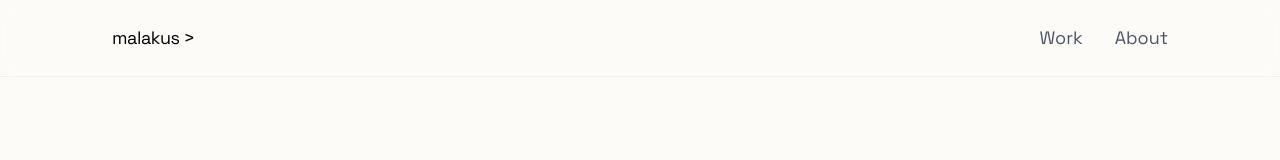
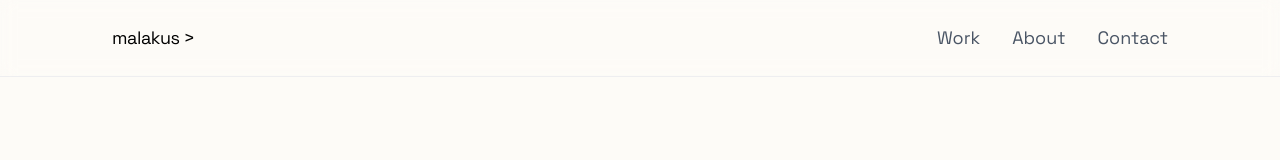
Before and after one commit to malakus4/portfolio-react, a React (Vite) app: page / in a window 1280 px wide. Shown: the top 160 px of the page. Built offline with nearby package versions, Linux system fonts and the light colour scheme.

Commit message:
feat: add Contact pacg and configure Route

```diff
--- a/src/App.jsx
+++ b/src/App.jsx
@@ -1,43 +1,38 @@
-
-import { Route, Routes } from 'react-router-dom'
-import MainLayout from './layouts/MainLayout.jsx'
-import Home from './pages/Home.jsx'
-import Work from './pages/Work.jsx'
-import WorkDetail from './pages/WorkDetail.jsx'
-import About from './pages/About.jsx'
-import NotFound from './pages/NotFound.jsx'
+import { Route, Routes } from "react-router-dom";
+import MainLayout from "./layouts/MainLayout.jsx";
+import Home from "./pages/Home.jsx";
+import Work from "./pages/Work.jsx";
+import WorkDetail from "./pages/WorkDetail.jsx";
+import About from "./pages/About.jsx";
+import NotFound from "./pages/NotFound.jsx";
+import Contact from "./pages/Contact.jsx";
 
 function App() {
-
   return (
     <>
-
-    <Routes>
-
+      <Routes>
         {/* Main Layout route */}
 
-      <Route element={ <MainLayout/> }>
-
-          <Route path='/'  element={ <Home/> }/>
+        <Route element={<MainLayout />}>
+          <Route path="/" element={<Home />} />
 
           {/* route for Work page */}
-          <Route path='/work'  element={ <Work/> }/>
-          <Route path='/work/:slug'  element={ <WorkDetail/> }/>
+          <Route path="/work" element={<Work />} />
+          <Route path="/work/:slug" element={<WorkDetail />} />
 
-           {/* route for About page */}
-          <Route path='/about'  element={ <About/> }/>
+          {/* route for About page */}
+          <Route path="/about" element={<About />} />
 
+          {/* Contact page route */}
+          <Route path="/contact" element={<Contact />} />
+        </Route>
 
-      </Route>
+        {/* 404 page route */}
 
-       {/* 404 page route */}
-
-        <Route path="*"   element={ <NotFound/> }/>
-
-    </Routes>
-
+        <Route path="*" element={<NotFound />} />
+      </Routes>
     </>
-  )
+  );
 }
 
-export default App
+export default App;
--- a/src/components/sections/Nav.jsx
+++ b/src/components/sections/Nav.jsx
@@ -38,6 +38,17 @@ function Nav() {
               About
             </NavLink>
           </li>
+
+          <li>
+            <NavLink
+              to="/contact"
+              className={({ isActive }) =>
+                `${linkClass({ isActive })} focus-visible:outline-none focus-visible:ring-2 focus-visible:ring-blue-600 focus-visible:ring-offset-2 rounded`
+              }
+            >
+              Contact
+            </NavLink>
+          </li>
         </ul>
       </div>
     </nav>
```
